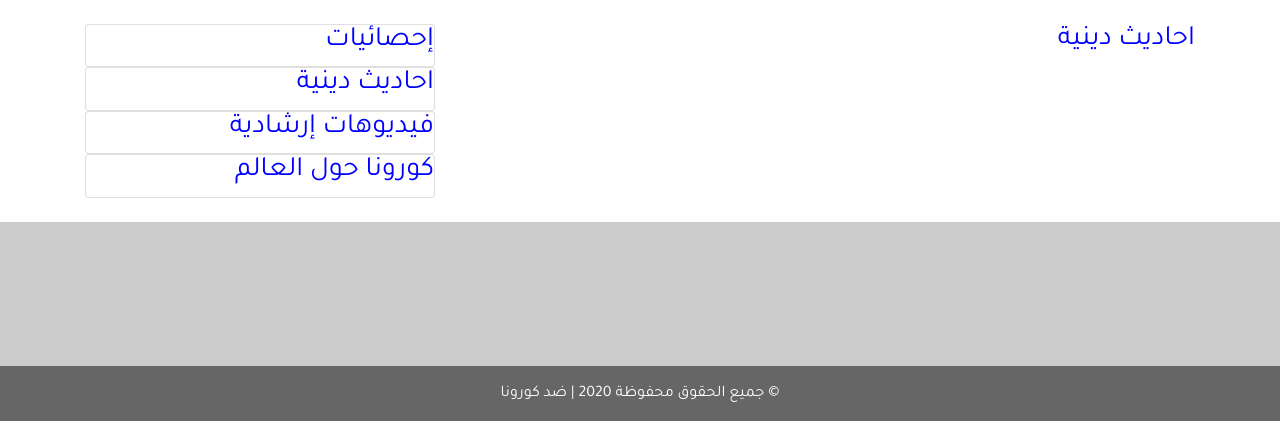
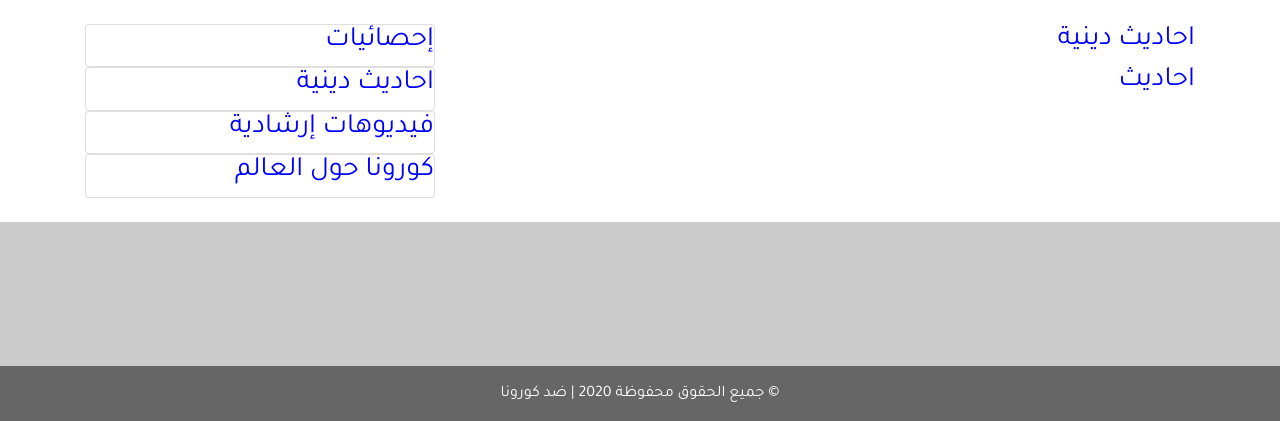
Before and after one commit to AbdellatifTElidryssyDev/anticoronatips_blog, a Django app: page /hadiths/ in a window 1280 px wide. Shown: the part 58-479 px from the top of the page. Run offline with Django 3.2, Linux system fonts and the light colour scheme; some libraries are stand-ins or nearby versions.

Commit message:
Update hadiths.html

```diff
--- a/src/blog/templates/blog/hadiths.html
+++ b/src/blog/templates/blog/hadiths.html
@@ -2,5 +2,5 @@
 {% block content%}
 
   <h3>احاديث دينية</h3>
-
+  <h3>احاديث </h3>
 {% endblock content %}
```
